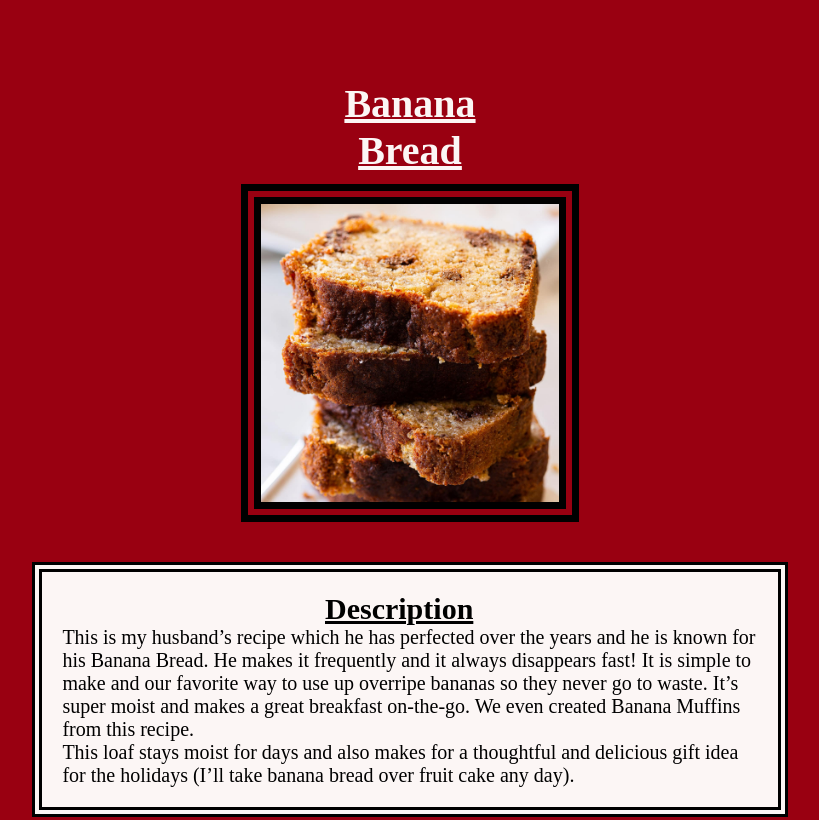
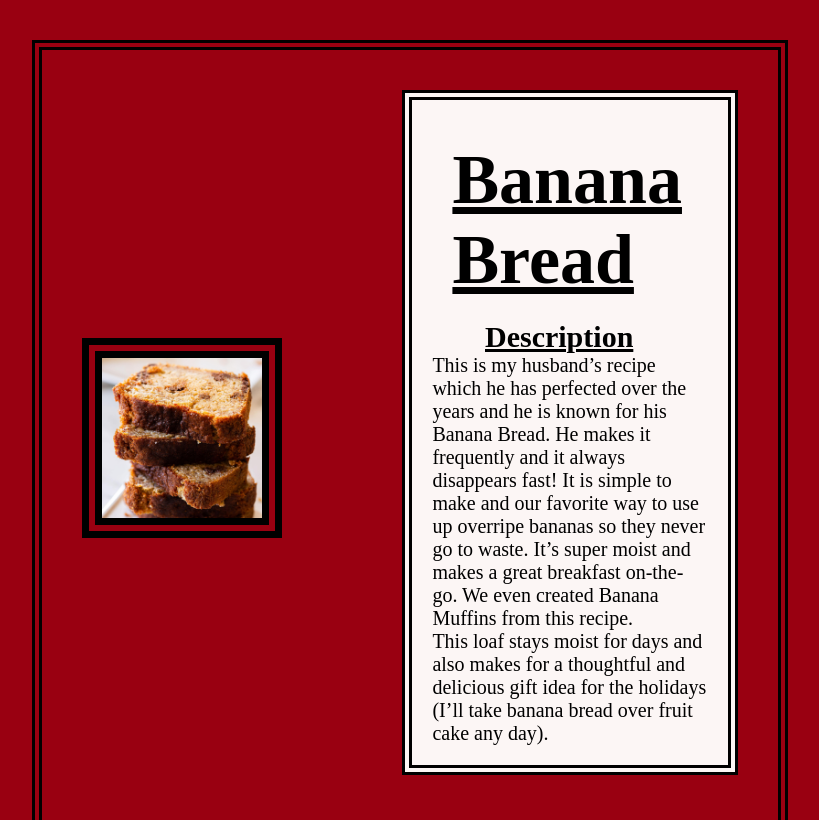
Before and after one commit to ffernandezTech/odin-recipes, a plain HTML site: page recipes/banana-bread.html in a window 1280 px wide. Shown: the top 820 px of the page, without its empty margins (230-1049 px from the left). Drawn offline with Linux system fonts and the light colour scheme.

Commit message:
feat: flexbox added for banana-bread

```diff
--- a/recipes/banana-bread.html
+++ b/recipes/banana-bread.html
@@ -9,16 +9,22 @@
 <body>
     <div class="main-div">
         <div class="dish-info">
-        <h1> Banana Bread</h1>
-        <!-- all information from https://natashaskitchen.com/banana-bread-recipe-video/ -->
-        <img src="../images/banana-bread-image.jpg" width="300" alt="Banana Bread image">
+
+            <!-- all information from https://natashaskitchen.com/banana-bread-recipe-video/ -->
+            <img src="../images/banana-bread-image.jpg" width="300" alt="Banana Bread image">
+            <!-- <h1> Banana Bread</h1> -->
+            <div class="descrip-div">
+                <h1> Banana Bread</h1>
+
+
+                <h2> Description</h2>
+                <p> This is my husband’s recipe which he has perfected over the years and he is known for his Banana Bread. He makes it frequently and it always disappears fast! It is simple to make and our favorite way to use up overripe bananas so they never go to waste. It’s super moist and makes a great breakfast on-the-go. We even created Banana Muffins from this recipe.</p>
+                <p>This loaf stays moist for days and also makes for a thoughtful and delicious gift idea for the holidays (I’ll take banana bread over fruit cake any day). </p>
+            </div>
+
          </div>
 
-        <div class="descrip-div">
-        <h2> Description</h2>
-        <p> This is my husband’s recipe which he has perfected over the years and he is known for his Banana Bread. He makes it frequently and it always disappears fast! It is simple to make and our favorite way to use up overripe bananas so they never go to waste. It’s super moist and makes a great breakfast on-the-go. We even created Banana Muffins from this recipe.</p>
-        <p>This loaf stays moist for days and also makes for a thoughtful and delicious gift idea for the holidays (I’ll take banana bread over fruit cake any day). </p>
-        </div>
+
 
 
         <div class="ingredients-div">
--- a/style.css
+++ b/style.css
@@ -15,12 +15,12 @@ when making a website for best practice. */
     and not have it increase by your padding. */
 h1{
 
-    text-align: center;
-    width: 220px;
-    margin: auto;
+    /* text-align: center; */
+    /* width: 220px;
+    margin: auto; */
     text-decoration: underline;
     color: #FCF6F5;
-    margin-bottom: 10px;
+    /* margin-bottom: 10px; */
 }
 h2{
     font-family: "Times New Roman", sans-serif, Arial, serif;
@@ -31,11 +31,8 @@ h2{
     background-color: #FCF6F5;
 }
 img{
-    display: block;
-    margin-left: auto;
-    margin-right: auto;
     border: 20px black double;
-    width: 50%;
+    width: 200px;
     height: auto;
 }
 /* I shouldnt do this. But because the only paragraphs Im using is for this section
@@ -101,3 +98,49 @@ ol li{
 .link-div{
     text-align: center;
 }
+
+.main-div{
+    display: flex;
+    flex-direction: column;
+}
+.dish-info{
+    display: flex;
+    border: black 10px double;
+    flex-direction: row;
+    justify-content:flex-start;
+
+
+
+}
+.dish-info>img{
+    flex-shrink: 7;
+    margin-right: 50px;
+    margin-left: 0px;
+}
+.descrip-div{
+    display: flex;
+
+    flex-direction: column;
+    flex: 1 1 0;
+
+}
+.descrip-div>h1{
+    color: black;
+    background-color: #FCF6F5;
+    align-self: center;
+    padding: 20px;
+    font-size: 70px;
+
+}
+@media screen and (min-width:600px) {
+    .dish-info{
+        flex-wrap: wrap;
+
+
+    }
+    .dish-info>img{
+        margin-right: 120px;
+        margin-left: auto;
+
+    }
+}
```
